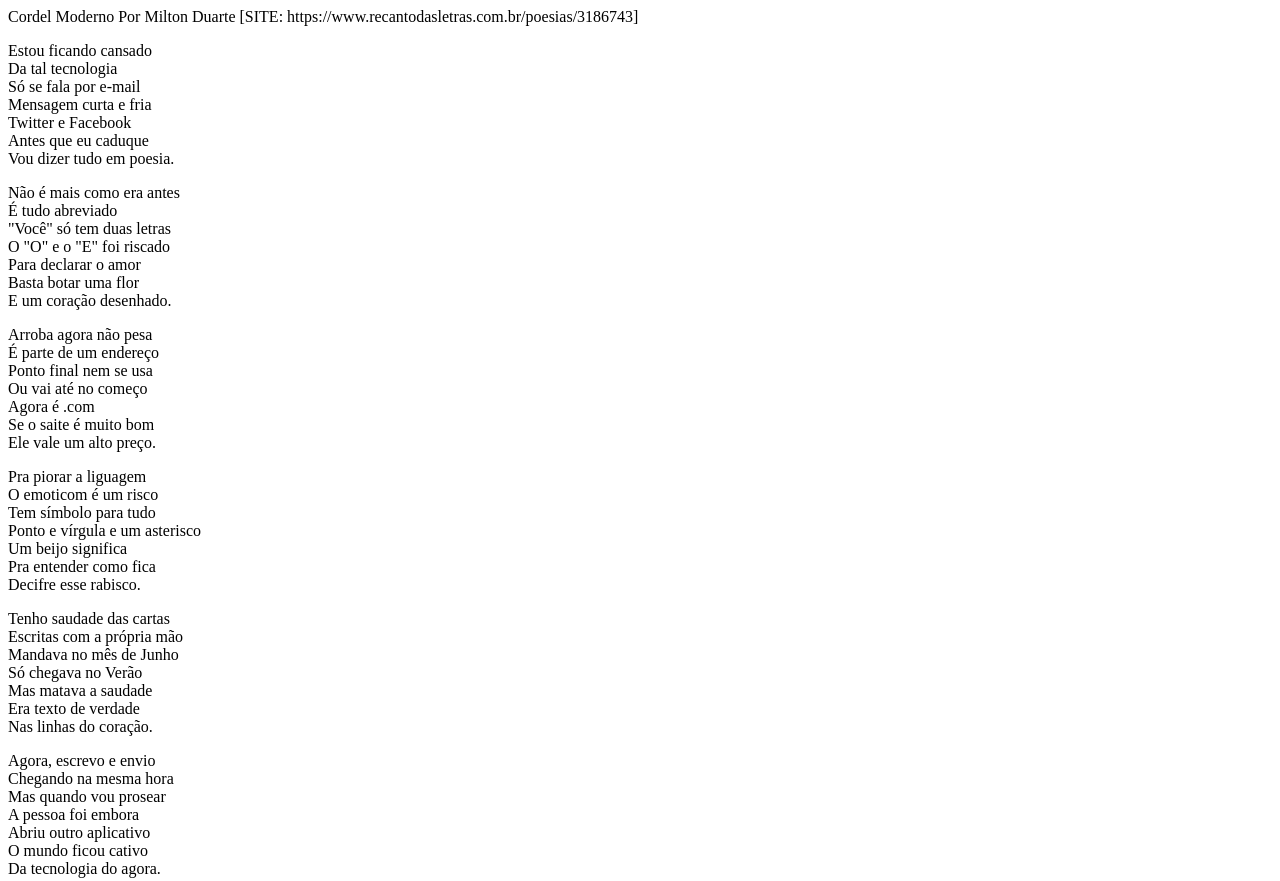
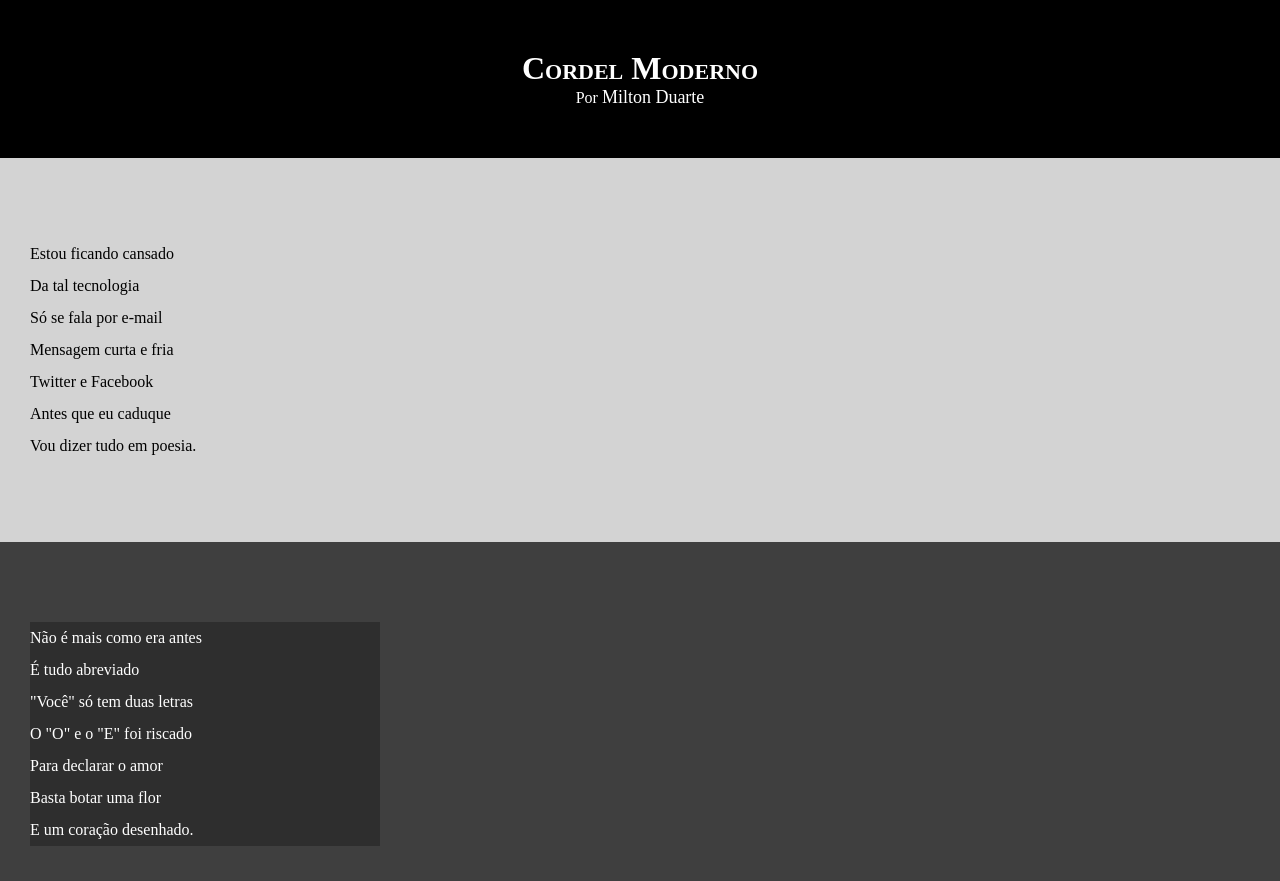
Before and after one commit to Patrick-Cabelin/projeto-cordel, a plain HTML site: page index.html in a window 1280 px wide. Shown: the top 881 px of the page. Drawn offline with Linux system fonts and the light colour scheme.

Commit message:
configuração do css e outro ajustes.

```diff
--- a/css/style.css
+++ b/css/style.css
@@ -1 +1,63 @@
 @charset "UTF-8";
+
+*{
+    margin: 0px;
+    padding: 0px;
+}
+
+html, body{
+    min-height: 100vh;
+    background-color: lightgray;
+}
+
+header{
+    background-color: rgb(0, 0, 0);
+    color: rgb(255, 255, 255);
+    text-align: center;
+}
+
+header > h1{
+
+    padding-top: 50px;
+    font-variant: small-caps;
+}
+
+header > p {
+    padding-bottom: 50px;
+}
+
+section{
+    padding: 10vh 0px 10vh 30px;
+    line-height: 2em;
+}
+
+.normal{
+    background-color: rgb(255, 255, 255);
+    color:rgb(0, 0, 0)
+}
+
+.paralax{
+    background-color: rgb(0, 0, 0, 0.700);
+    color: rgb(255, 255, 255);
+}
+.paralax > p{
+    width: 350px;
+    background-color: rgba(0, 0, 0, 0.265);
+}
+a{
+    font-size: 18px;
+    color:rgb(255, 255, 255);
+    text-decoration: none;
+}
+
+a:hover{
+
+    font-weight: bolder;
+
+}
+
+footer{
+    text-align: center;
+    background-color: rgb(0, 0, 0);
+    color: rgb(255, 255, 255);
+}
--- a/index.html
+++ b/index.html
@@ -9,12 +9,14 @@
 </head>
 <body>
         <header>
-            Cordel Moderno
-            Por Milton Duarte
-            [SITE: https://www.recantodasletras.com.br/poesias/3186743]
+            <h1>Cordel Moderno</h1>
+            <p>
+                Por <a href="https://www.recantodasletras.com.br/poesias/3186743" target="_blank" rel="noopener">Milton Duarte</a>
+
+            </p>
         </header>
 
-    <section>
+    <section class="padrao">
         <p>
             Estou ficando cansado </br>
             Da tal tecnologia </br>
@@ -24,9 +26,9 @@
             Antes que eu caduque </br>
             Vou dizer tudo em poesia.
         </p>
-    </section>
+    </section >
 
-    <section>
+    <section class="paralax">
         <p>
             Não é mais como era antes </br>
             É tudo abreviado </br>
@@ -38,7 +40,7 @@
         </p>
     </section>
 
-    <section>
+    <section class="padrao">
         <p>
             Arroba agora não pesa </br>
             É parte de um endereço </br>
@@ -60,7 +62,7 @@
         </p>
     </section>
 
-    <section>
+    <section class="paralax">
         <p>
             Tenho saudade das cartas </br>
             Escritas com a própria mão </br>
@@ -72,7 +74,7 @@
         </p>
     </section>
 
-    <section>
+    <section class="padrao">
         <p>
             Agora, escrevo e envio </br>
             Chegando na mesma hora </br>
```
